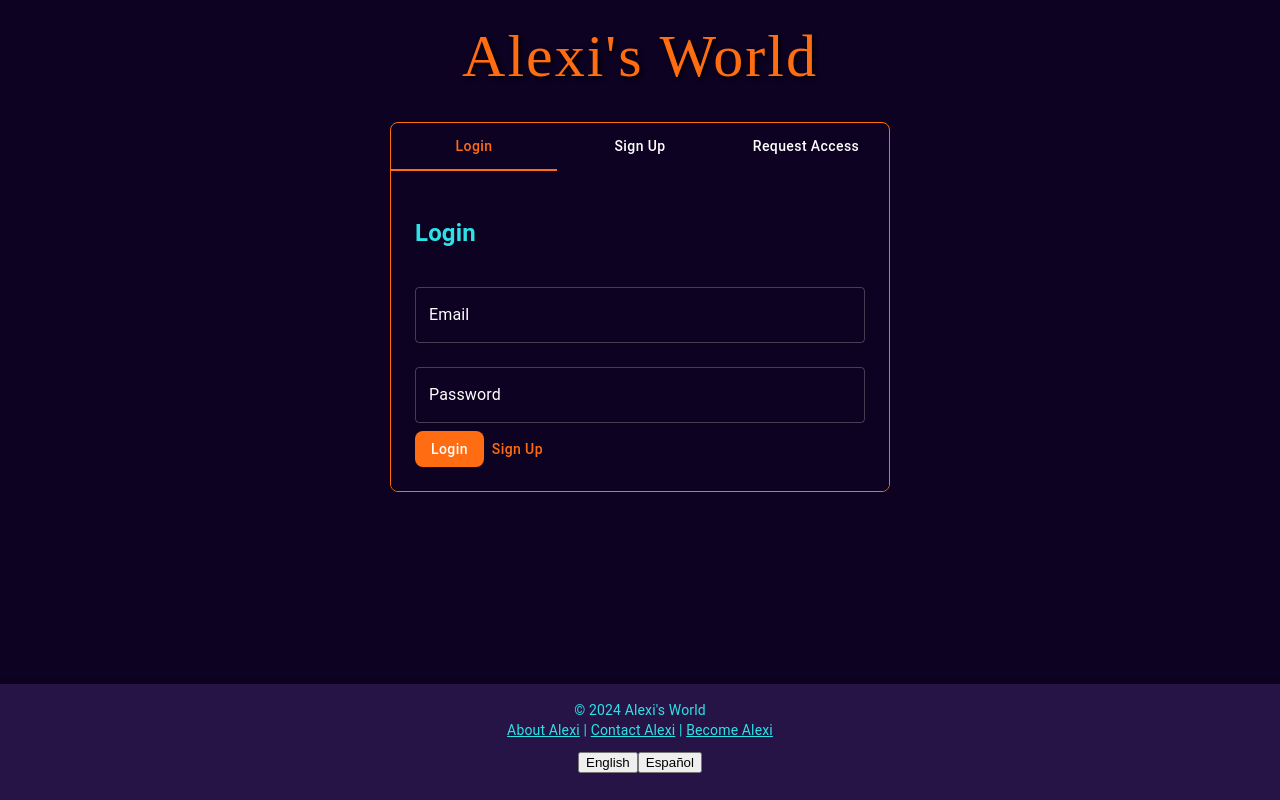
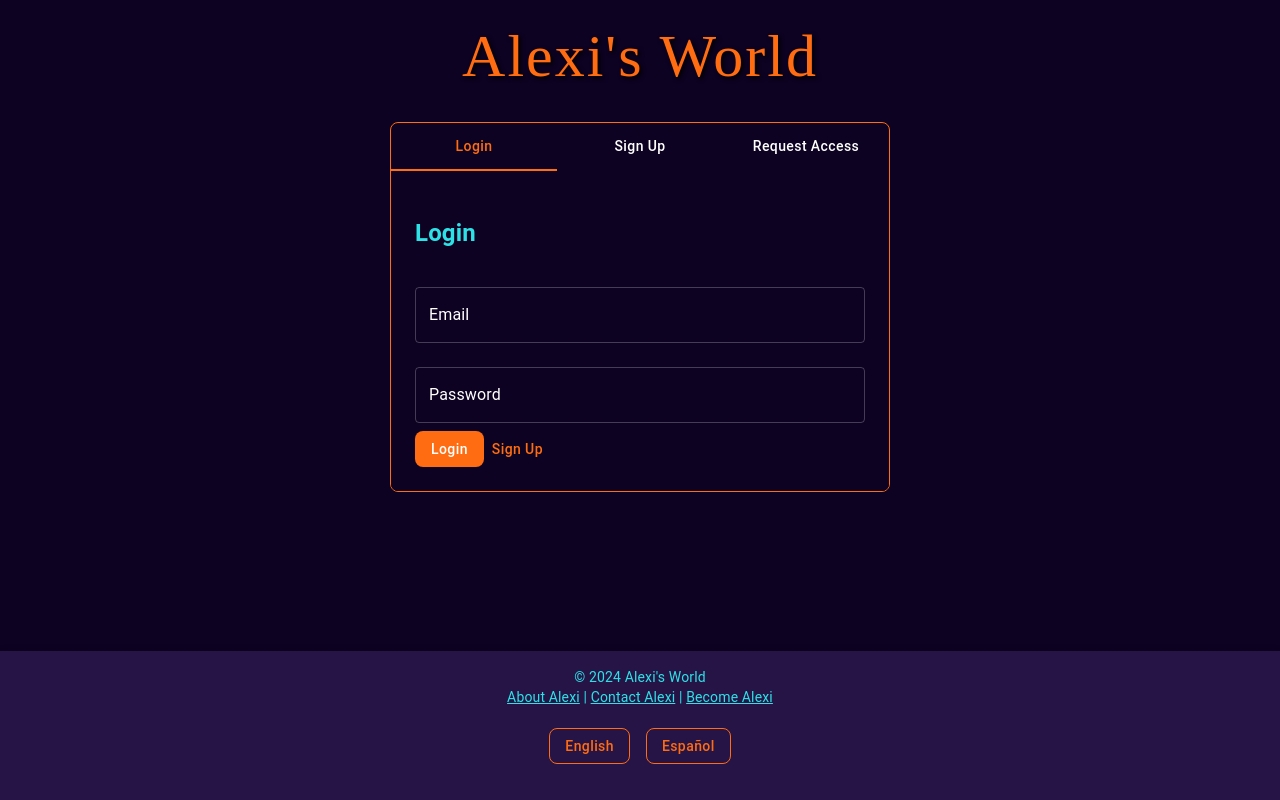
Before and after one commit to alexi-o/alexis-firebase-template, a React (Create React App) app: page / in a window 1280 px wide. Built offline with nearby package versions, Linux system fonts and the light colour scheme; no server answers.

Commit message:
language updates and build failure fixes

```diff
--- a/src/components/AuthNav.js
+++ b/src/components/AuthNav.js
@@ -20,6 +20,7 @@ import SettingsIcon from "@mui/icons-material/Settings";
 import ExitToAppIcon from "@mui/icons-material/ExitToApp";
 import AdminPanelSettingsIcon from "@mui/icons-material/AdminPanelSettings";
 import ChatIcon from "@mui/icons-material/Chat";
+import { useTranslation } from "react-i18next";
 import "react-toastify/dist/ReactToastify.css";
 
 const AuthenticatedNav = () => {
@@ -27,6 +28,7 @@ const AuthenticatedNav = () => {
   const role = useUserRole();
   const [pendingRequestsCount, setPendingRequestsCount] = useState(0);
   const [drawerOpen, setDrawerOpen] = useState(false);
+  const { t } = useTranslation();
 
   useEffect(() => {
     if (role === "admin") {
@@ -60,14 +62,14 @@ const AuthenticatedNav = () => {
           to="/home"
           style={{ color: theme.palette.text.primary, textDecoration: "none" }}
         >
-          Extractor Tool
+          {t("extractorTool")}
         </Link>
       </Button>
       <IconButton
         color="inherit"
         component={Link}
         to="/chat"
-        aria-label="chats"
+        aria-label={t("chats")}
       >
         <ChatIcon />
       </IconButton>
@@ -75,7 +77,7 @@ const AuthenticatedNav = () => {
         color="inherit"
         edge="end"
         onClick={toggleDrawer(true)}
-        aria-label="account of current user"
+        aria-label={t("accountOfCurrentUser")}
       >
         <AccountCircleIcon />
       </IconButton>
@@ -95,7 +97,7 @@ const AuthenticatedNav = () => {
             <ListItemIcon>
               <PersonIcon />
             </ListItemIcon>
-            <ListItemText primary="Profile" />
+            <ListItemText primary={t("profile")} />
           </ListItem>
           <ListItem
             button
@@ -106,7 +108,7 @@ const AuthenticatedNav = () => {
             <ListItemIcon>
               <SettingsIcon />
             </ListItemIcon>
-            <ListItemText primary="Settings" />
+            <ListItemText primary={t("settings")} />
           </ListItem>
           <ListItem
             button
@@ -118,7 +120,7 @@ const AuthenticatedNav = () => {
             <ListItemIcon>
               <ExitToAppIcon />
             </ListItemIcon>
-            <ListItemText primary="Logout" />
+            <ListItemText primary={t("logout")} />
           </ListItem>
           {role === "admin" && (
             <ListItem
@@ -130,7 +132,7 @@ const AuthenticatedNav = () => {
               <ListItemIcon>
                 <AdminPanelSettingsIcon />
               </ListItemIcon>
-              <ListItemText primary="Admin" />
+              <ListItemText primary={t("admin")} />
               {pendingRequestsCount > 0 && (
                 <Badge badgeContent={pendingRequestsCount} color="error" />
               )}
--- a/src/components/LanguageSwitcher.js
+++ b/src/components/LanguageSwitcher.js
@@ -1,5 +1,6 @@
 import React from "react";
 import { useTranslation } from "react-i18next";
+import { Box, Button } from "@mui/material";
 
 const LanguageSwitcher = () => {
   const { i18n } = useTranslation();
@@ -9,10 +10,46 @@ const LanguageSwitcher = () => {
   };
 
   return (
-    <div style={{ textAlign: "center", margin: "10px 0" }}>
-      <button onClick={() => changeLanguage("en")}>English</button>
-      <button onClick={() => changeLanguage("es")}>Español</button>
-    </div>
+    <Box
+      sx={{
+        textAlign: "center",
+        margin: "20px 0",
+        display: "flex",
+        justifyContent: "center",
+        gap: 2,
+      }}
+    >
+      <Button
+        variant="outlined"
+        onClick={() => changeLanguage("en")}
+        sx={{
+          textTransform: "none",
+          borderColor: "primary.main",
+          color: "primary.main",
+          "&:hover": {
+            borderColor: "primary.dark",
+            color: "primary.dark",
+          },
+        }}
+      >
+        English
+      </Button>
+      <Button
+        variant="outlined"
+        onClick={() => changeLanguage("es")}
+        sx={{
+          textTransform: "none",
+          borderColor: "primary.main",
+          color: "primary.main",
+          "&:hover": {
+            borderColor: "primary.dark",
+            color: "primary.dark",
+          },
+        }}
+      >
+        Español
+      </Button>
+    </Box>
   );
 };
 
--- a/src/components/MetadataExtraction.js
+++ b/src/components/MetadataExtraction.js
@@ -75,19 +75,8 @@ function MetadataExtraction() {
     fetchImages();
   }, []);
 
-  const onDrop = useCallback((acceptedFiles) => {
-    setFiles(acceptedFiles);
-    acceptedFiles.forEach((file) => handleUpload(file));
-  }, []);
-
-  const formatLabel = (label) => {
-    return label
-      .split("_")
-      .map((word) => word.charAt(0).toUpperCase() + word.slice(1))
-      .join(" ");
-  };
-
-  const handleUpload = (file) => {
+  const handleUpload = useCallback(
+    (file) => {
       if (!file) return;
 
       const userId = auth.currentUser ? auth.currentUser.uid : "guest";
@@ -135,6 +124,23 @@ function MetadataExtraction() {
           }
         }
       );
+    },
+    [t]
+  );
+
+  const onDrop = useCallback(
+    (acceptedFiles) => {
+      setFiles(acceptedFiles);
+      acceptedFiles.forEach((file) => handleUpload(file));
+    },
+    [handleUpload]
+  );
+
+  const formatLabel = (label) => {
+    return label
+      .split("_")
+      .map((word) => word.charAt(0).toUpperCase() + word.slice(1))
+      .join(" ");
   };
 
   const handleMetadataExtraction = async (url, type) => {
--- a/src/components/Settings.js
+++ b/src/components/Settings.js
@@ -2,7 +2,6 @@ import React, { useState, useEffect } from "react";
 import {
   Container,
   Typography,
-  TextField,
   MenuItem,
   Select,
   Button,
--- a/src/i18n.js
+++ b/src/i18n.js
@@ -69,6 +69,12 @@ const resources = {
       loginTab: "Login",
       signUpTab: "Sign Up",
       requestAccessTab: "Request Access",
+      extractorTool: "Extractor Tool",
+      chats: "Chats",
+      profile: "Profile",
+      logout: "Logout",
+      admin: "Admin",
+      accountOfCurrentUser: "Account of current user",
     },
   },
   es: {
@@ -142,6 +148,12 @@ const resources = {
       loginTab: "Iniciar Sesión",
       signUpTab: "Registrarse",
       requestAccessTab: "Solicitar Acceso",
+      extractorTool: "Herramienta Extractora",
+      chats: "Chats",
+      profile: "Perfil",
+      logout: "Cerrar Sesión",
+      admin: "Administración",
+      accountOfCurrentUser: "Cuenta del usuario actual",
     },
   },
 };
```
Lines whose indentation alone changed are shown as unchanged.
